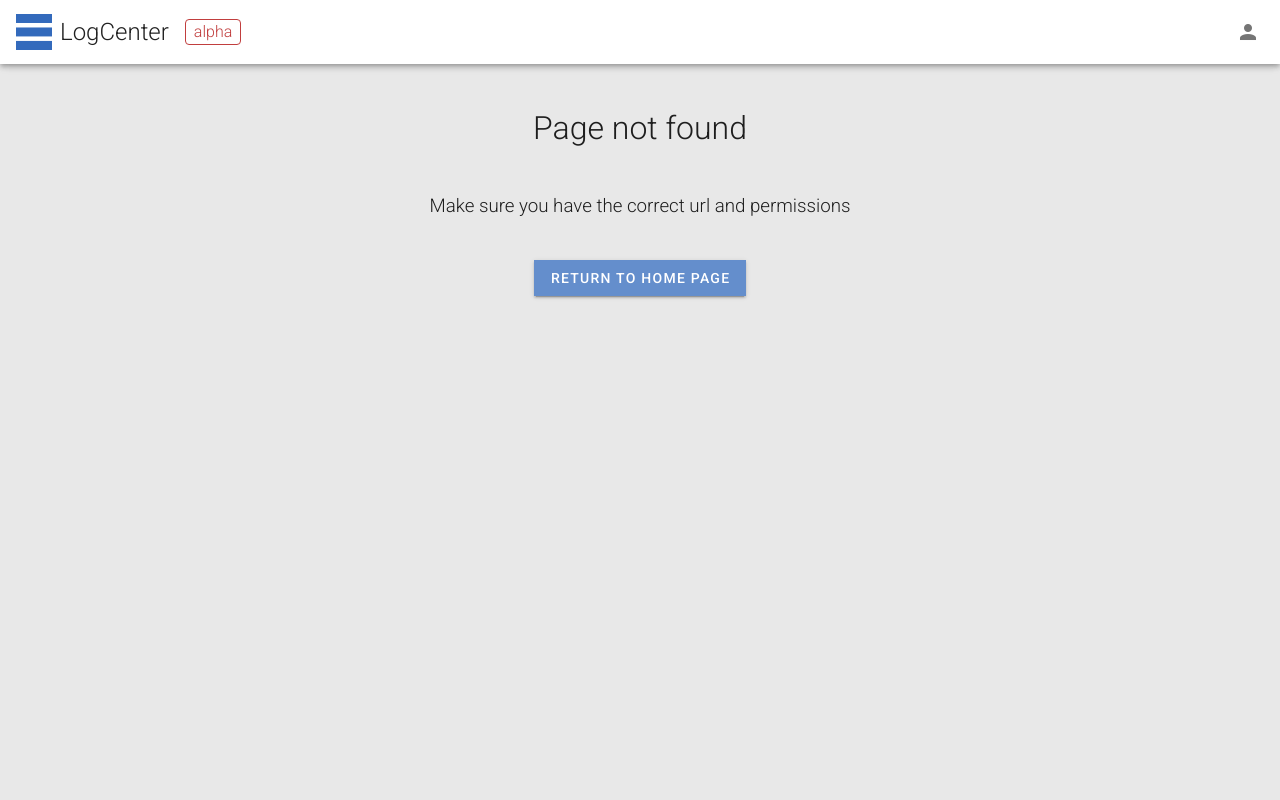
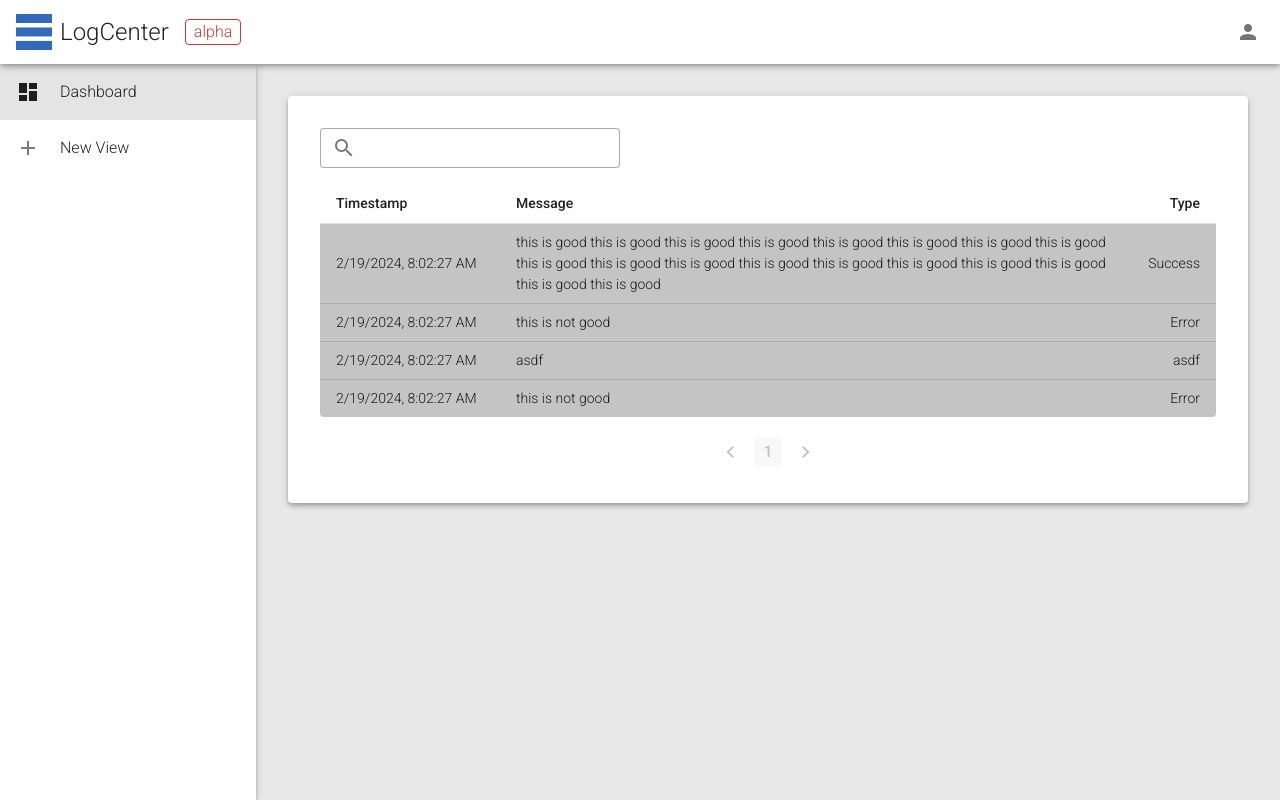
Before and after one commit to chris-oleson/logcenter, a Vue app: page / in a window 1280 px wide. Before the commit this address had no page. Built offline with nearby package versions, Linux system fonts and the light colour scheme.

Commit message:
Adding dynamic views

```diff
--- a/package.json
+++ b/package.json
@@ -10,7 +10,6 @@
     },
     "dependencies": {
         "pinia": "^2.1.7",
-        "pinia-plugin-persistedstate": "^3.2.1",
         "tinycolor2": "^1.6.0",
         "vue": "^3.4.15",
         "vue-router": "^4.2.5",
--- a/src/App.vue
+++ b/src/App.vue
@@ -1,7 +1,7 @@
 <template>
     <v-app>
         <TopBar></TopBar>
-        <SideBar v-if="route.path == '/dashboard'"></SideBar>
+        <SideBar v-if="route.path == '/'"></SideBar>
         <v-main>
             <RouterView></RouterView>
         </v-main>
--- a/src/components/SideBar.vue
+++ b/src/components/SideBar.vue
@@ -1,11 +1,50 @@
 <template>
-    <v-navigation-drawer permanent floating :rail="mobile" elevation="4">
+    <v-navigation-drawer permanent floating elevation="4">
         <v-list class="font-weight-light pa-0" :value="page">
-            <v-list-item replace slim prepend-icon="mdi-view-dashboard" class="py-4" to="/dashboard">Dashboard</v-list-item>
+            <v-list-item v-for="view in store.views" v-bind:key="view.name" replace slim :prepend-icon="view.icon" class="py-4" :to="view.path">{{ view.name }}</v-list-item>
+            <v-list-item replace slim prepend-icon="mdi-plus" class="py-4" @click="dialog = true">New View</v-list-item>
+            <v-dialog v-model="dialog" max-width="400px">
+                <v-card class="pa-10 text-center mx-auto" width="330">
+                    <v-card-title class="font-weight-light text-center">New View</v-card-title>
+                    <v-text-field v-model="newView.name" variant="underlined" label="Name" class="pb-4"></v-text-field>
+                    <v-text-field v-model="newView.icon" variant="underlined" label="Icon" class="pb-4"></v-text-field>
+                    <v-btn width="200" class="mx-auto bg-primary mt-4" @click="addView">Save</v-btn>
+                    <v-btn width="200" class="mx-auto font-weight-light" variant="plain" @click="dialog = false">Cancel</v-btn>
+                </v-card>
+            </v-dialog>
         </v-list>
     </v-navigation-drawer>
 </template>
 
 <script setup>
+import { ref, computed } from 'vue'
+import { useRoute } from 'vue-router'
+const route = useRoute()
+import { useStore } from '/src/pinia'
+const store = useStore()
 
+const dialog = ref(false)
+const newView = ref({
+    name: '',
+    path: '',
+    icon: ''
+})
+
+const page = computed(() => {
+    if (route.path == '/') {
+        return 0
+    }
+    else {
+        return 1
+    }
+})
+
+function addView() {
+    store.views.push({
+        name: newView.value.name,
+        path: '/' + store.views.length,
+        icon: newView.value.icon
+    })
+    dialog.value = false
+}
 </script>
--- a/src/main.js
+++ b/src/main.js
@@ -12,9 +12,7 @@ app.use(vuetify)
 
 // Pinia
 import { createPinia } from 'pinia'
-import piniaPluginPersistedstate from 'pinia-plugin-persistedstate'
 const pinia = createPinia()
-pinia.use(piniaPluginPersistedstate)
 app.use(pinia)
 
 app.mount('#app')
--- a/src/pinia.js
+++ b/src/pinia.js
@@ -3,20 +3,17 @@ import { defineStore } from 'pinia'
 export const useStore = defineStore('store', {
     state: () => ({
         defaultColor: '#c4c4c4',
-        logTypes: [
+        logTypes: [],
+        views: [
             {
-                type: 'success',
-                color: '#acffa8'
-            },
-            {
-                type: 'error',
-                color: '#ffc2c2'
-            },
+                name: 'Dashboard',
+                path: '/',
+                icon: 'mdi-view-dashboard'
+            }
         ]
     }),
 
     actions: {
 
     },
-    persist: true,
 })
--- a/src/router.js
+++ b/src/router.js
@@ -15,7 +15,7 @@ export const router = createRouter({
             }
         },
         {
-            path: '/dashboard',
+            path: '/',
             component: Dashboard,
             meta: {
                 title: 'Dashboard - LogCenter'
--- a/src/views/Dashboard.vue
+++ b/src/views/Dashboard.vue
@@ -34,7 +34,7 @@ const pageCount = computed(() => {
 
 function getColor(type) {
     for (let logType of store.logTypes) {
-        if (logType.type.toLowerCase() == type.toLowerCase()) {
+        if (logType.name.toLowerCase() == type.toLowerCase()) {
             return logType.color
         }
     }
--- a/src/views/PageNotFound.vue
+++ b/src/views/PageNotFound.vue
@@ -2,6 +2,6 @@
     <div class="text-center">
         <h1 class="mt-10 font-weight-light">Page not found</h1>
         <h3 class="mt-10 font-weight-light">Make sure you have the correct url and permissions</h3>
-        <v-btn rounded="0" class="mt-10 bg-primary" to="/">Return to home page</v-btn>
+        <v-btn class="mt-10 bg-primary" to="/">Return to home page</v-btn>
     </div>
 </template>
--- a/src/views/Settings.vue
+++ b/src/views/Settings.vue
@@ -1,12 +1,22 @@
 <template>
-    <div>
-        <button @click="store.logTypes.push({type: '', color: '#ffffff'})">+</button>
-        <div v-for="logType of store.logTypes" v-bind:key="logType">
-            <input :value="logType.type" @change="logType.type = $event.target.value"/>
-            <input type="color" :value="logType.color" @change="logType.color = $event.target.value"/>
-            <button @click="store.logTypes.splice(store.logTypes.indexOf(logType), 1)">-</button>
-        </div>
-    </div>
+    <v-card class="pa-10 mx-auto ma-10 text-center" width="500">
+        <v-table>
+            <thead>
+                <th>Type</th>
+                <th>Color</th>
+                <th>
+                    <v-btn class="ma-2" @click="store.logTypes.push({type: '', color: '#ffffff'})" icon="mdi-plus" size="small" variant="tonal"></v-btn>
+                </th>
+            </thead>
+            <tbody>
+                <tr v-for="logType in store.logTypes" :key="logType.name">
+                    <td><v-text-field :model-value="logType.name" variant="outlined" density="compact" hide-details @change="logType.name = $event.target.value"/></td>
+                    <td><input type="color" :value="logType.color" @change="logType.color = $event.target.value"/></td>
+                    <td><v-btn class="ma-2" @click="store.logTypes.splice(store.logTypes.indexOf(logType), 1)" icon="mdi-minus" size="small" variant="tonal"></v-btn></td>
+                </tr>
+            </tbody>
+        </v-table>
+    </v-card>
 </template>
 
 <script setup>
--- a/src/vuetify.js
+++ b/src/vuetify.js
@@ -25,7 +25,7 @@ export default createVuetify({
             dark: {
                 dark: true,
                 colors: {
-                    primary: '#336abc',
+                    primary: '#033580',
                     accent: '#3d4b2f',
                     secondary: '#272727',
                     success: '#83af50',
```
Also changed, not shown: 1 other file (tests, documents, lock files or other folders). Lines whose indentation alone changed are shown as unchanged.
